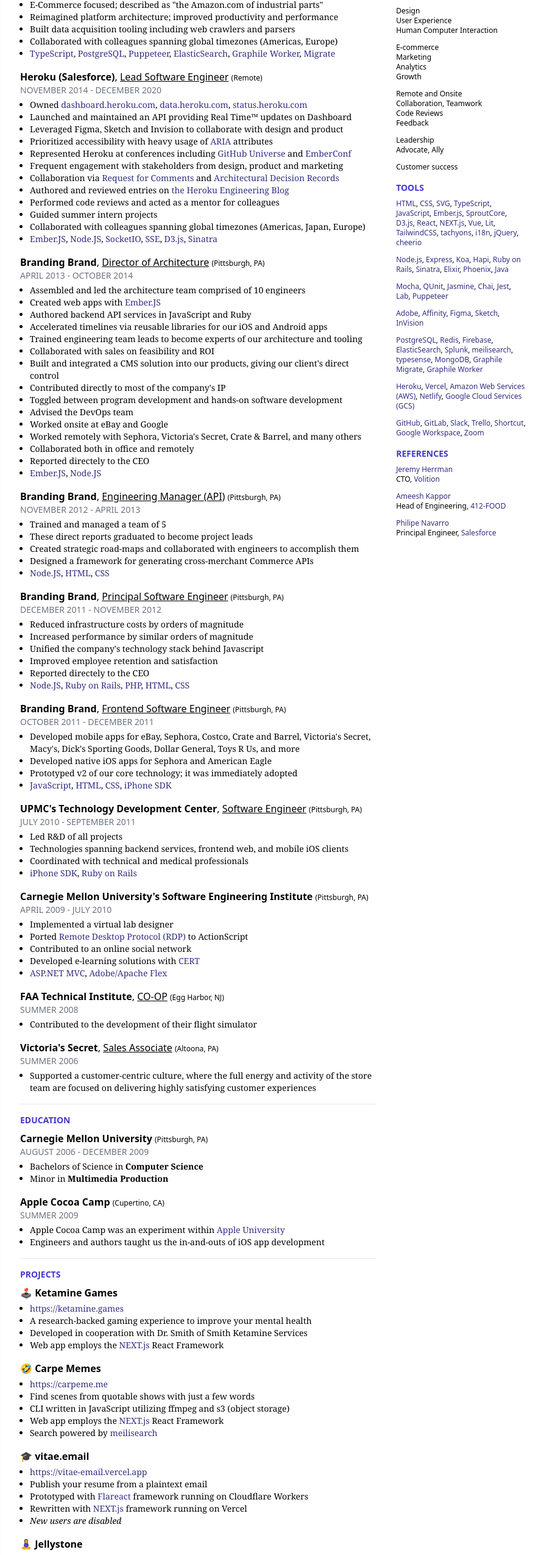
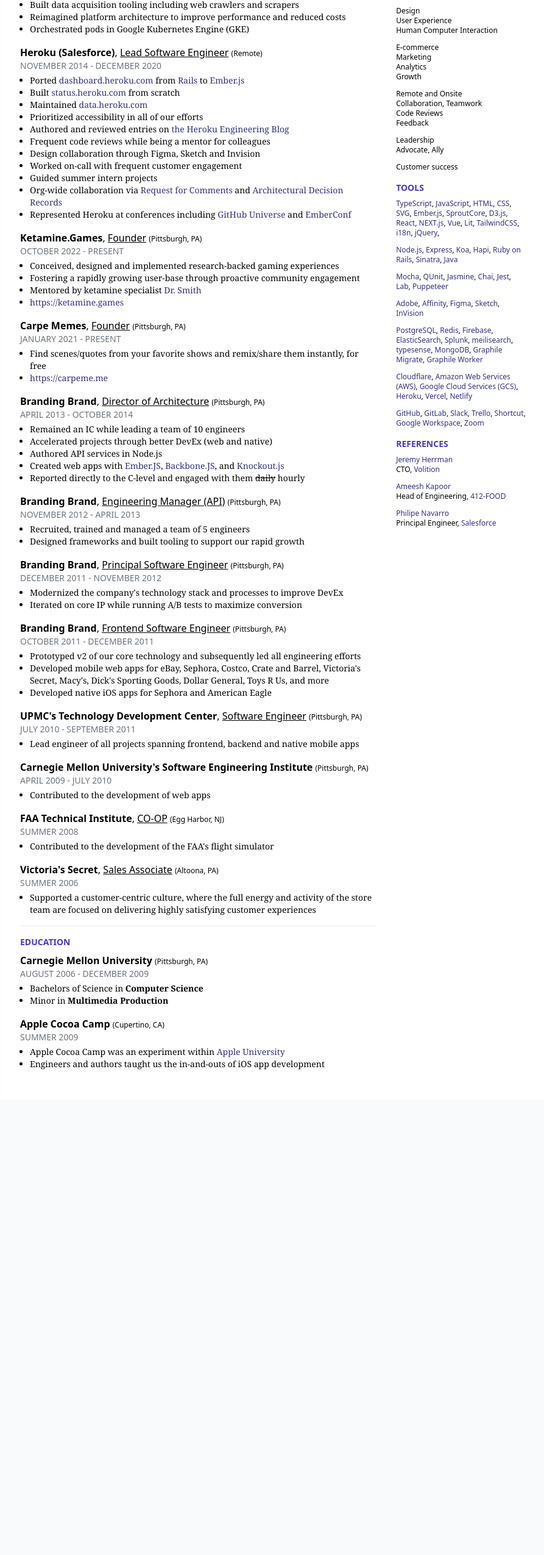
Before and after one commit to jmonster/cv-mail, a Next.js app: page / in a window 1280 px wide. Shown: the part 218-2768 px from the top of the page at 61% size, without its empty margins (191-1084 px from the left). After the commit the page ends 2021 px from the top, so only its background shows below. Built offline with nearby package versions, Linux system fonts and the light colour scheme.

Commit message:
update resume

```diff
--- a/components/opportunity.tsx
+++ b/components/opportunity.tsx
@@ -1,4 +1,5 @@
 import ReactMarkdown from "react-markdown"
+import remarkGfm from "remark-gfm"
 import { Details, Skill, Project } from "../types/resume"
 
 type Sections = {
@@ -58,7 +59,9 @@
                             key={idx}
                             className="text-sm font-serif print:text-xs "
                           >
-                            <ReactMarkdown>{n}</ReactMarkdown>
+                            <ReactMarkdown remarkPlugins={[remarkGfm]}>
+                              {n}
+                            </ReactMarkdown>
                           </li>
                         )
                       })}
--- a/package.json
+++ b/package.json
@@ -10,7 +10,8 @@
     "react": "^18.2.0",
     "react-copy-to-clipboard": "^5.1.0",
     "react-dom": "^18.2.0",
-    "react-markdown": "^8.0.3"
+    "react-markdown": "^8.0.3",
+    "remark-gfm": "^3.0.1"
   },
   "devDependencies": {
     "@types/node": "^18.0.6",
--- a/pages/index.tsx
+++ b/pages/index.tsx
@@ -103,10 +103,10 @@
           {resume.education && (
             <Opportunity title="Education" collection={resume.education} />
           )}
-          <hr />
+          {/* <hr />
           {resume.projects && (
             <Opportunity title="Projects" collection={resume.projects} />
-          )}
+          )} */}
         </div>
 
         {/* right */}
--- a/resume.json
+++ b/resume.json
@@ -35,11 +35,9 @@
       "start": "August 2021",
       "end": "Present",
       "notes": [
-        "E-Commerce focused; described as \"the Amazon.com of industrial parts\"",
-        "Reimagined platform architecture; improved productivity and performance",
-        "Built data acquisition tooling including web crawlers and parsers",
-        "Collaborated with colleagues spanning global timezones (Americas, Europe)",
-        "[TypeScript](https://www.typescriptlang.org), [PostgreSQL](https://www.postgresql.org), [Puppeteer](https://github.com/puppeteer/puppeteer), [ElasticSearch](https://www.elastic.co/what-is/elasticsearch), [Graphile Worker](https://github.com/graphile/worker), [Migrate](https://github.com/graphile/migrate)"
+        "Built data acquisition tooling including web crawlers and scrapers",
+        "Reimagined platform architecture to improve performance and reduced costs",
+        "Orchestrated pods in Google Kubernetes Engine (GKE)"
       ]
     },
     {
@@ -49,18 +47,41 @@
       "start": "November 2014",
       "end": "December 2020",
       "notes": [
-        "Owned [dashboard.heroku.com](https://dashboard.heroku.com), [data.heroku.com](https://data.heroku.com), [status.heroku.com](https://status.heroku.com)",
-        "Launched and maintained an API providing Real Time™ updates on Dashboard",
-        "Leveraged Figma, Sketch and Invision to collaborate with design and product",
-        "Prioritized accessibility with heavy usage of [ARIA](https://developer.mozilla.org/en-US/docs/Web/Accessibility/ARIA) attributes",
-        "Represented Heroku at conferences including [GitHub Universe](https://githubuniverse.com) and [EmberConf](https://emberconf.com)",
-        "Frequent engagement with stakeholders from design, product and marketing",
-        "Collaboration via [Request for Comments](https://en.wikipedia.org/wiki/Request_for_Comments) and [Architectural Decision Records](https://adr.github.io)",
+        "Ported [dashboard.heroku.com](https://dashboard.heroku.com) from [Rails](https://rubyonrails.org) to [Ember.js](https://emberjs.com)",
+        "Built [status.heroku.com](https://status.heroku.com) from scratch",
+        "Maintained [data.heroku.com](https://data.heroku.com)",
+        "Prioritized accessibility in all of our efforts",
         "Authored and reviewed entries on [the Heroku Engineering Blog](https://blog.heroku.com/engineering)",
-        "Performed code reviews and acted as a mentor for colleagues",
+        "Frequent code reviews while being a mentor for colleagues",
+        "Design collaboration through Figma, Sketch and Invision",
+        "Worked on-call with frequent customer engagement",
         "Guided summer intern projects",
-        "Collaborated with colleagues spanning global timezones (Americas, Japan, Europe)",
-        "[Ember.JS](https://emberjs.com), [Node.JS](https://nodejs.org/en/), [SocketIO](https://socket.io), [SSE](https://developer.mozilla.org/en-US/docs/Web/API/Server-sent_events/Using_server-sent_events), [D3.js](https://d3js.org), [Sinatra](http://sinatrarb.com)"
+        "Org-wide collaboration via [Request for Comments](https://en.wikipedia.org/wiki/Request_for_Comments) and [Architectural Decision Records](https://adr.github.io)",
+        "Represented Heroku at conferences including [GitHub Universe](https://githubuniverse.com) and [EmberConf](https://emberconf.com)"
+      ]
+    },
+    {
+      "label": "Ketamine.Games",
+      "location": "Pittsburgh, PA",
+      "role": "Founder",
+      "start": "October 2022",
+      "end": "Present",
+      "notes": [
+        "Conceived, designed and implemented research-backed gaming experiences",
+        "Fostering a rapidly growing user-base through proactive community engagement",
+        "Mentored by ketamine specialist [Dr. Smith](https://smithfamilymd.com)",
+        "[https://ketamine.games](https://ketamine.games)"
+      ]
+    },
+    {
+      "label": "Carpe Memes",
+      "location": "Pittsburgh, PA",
+      "role": "Founder",
+      "start": "January 2021",
+      "end": "Present",
+      "notes": [
+        "Find scenes/quotes from your favorite shows and remix/share them instantly, for free",
+        "[https://carpeme.me](https://carpeme.me)"
       ]
     },
     {
@@ -70,21 +91,11 @@
       "start": "April 2013",
       "end": "October 2014",
       "notes": [
-        "Assembled and led the architecture team comprised of 10 engineers",
-        "Created web apps with [Ember.JS](https://emberjs.com)",
-        "Authored backend API services in JavaScript and Ruby",
-        "Accelerated timelines via reusable libraries for our iOS and Android apps",
-        "Trained engineering team leads to become experts of our architecture and tooling",
-        "Collaborated with sales on feasibility and ROI",
-        "Built and integrated a CMS solution into our products, giving our client's direct control",
-        "Contributed directly to most of the company's IP",
-        "Toggled between program development and hands-on software development",
-        "Advised the DevOps team",
-        "Worked onsite at eBay and Google",
-        "Worked remotely with Sephora, Victoria's Secret, Crate & Barrel, and many others",
-        "Collaborated both in office and remotely",
-        "Reported directely to the CEO",
-        "[Ember.JS](https://emberjs.com), [Node.JS](https://nodejs.org/en/)"
+        "Remained an IC while leading a team of 10 engineers",
+        "Accelerated projects through better DevEx (web and native)",
+        "Authored API services in Node.js",
+        "Created web apps with [Ember.JS](https://emberjs.com), [Backbone.JS](https://backbonejs.org), and [Knockout.js](https://knockoutjs.com)",
+        "Reported directly to the C-level and engaged with them ~daily~ hourly"
       ]
     },
     {
@@ -94,11 +105,8 @@
       "start": "November 2012",
       "end": "April 2013",
       "notes": [
-        "Trained and managed a team of 5",
-        "These direct reports graduated to become project leads",
-        "Created strategic road-maps and collaborated with engineers to accomplish them",
-        "Designed a framework for generating cross-merchant Commerce APIs",
-        "[Node.JS](https://nodejs.org/en/), [HTML](https://developer.mozilla.org/en-US/docs/Web/HTML), [CSS](https://developer.mozilla.org/en-US/docs/Web/CSS)"
+        "Recruited, trained and managed a team of 5 engineers",
+        "Designed frameworks and built tooling to support our rapid growth"
       ]
     },
     {
@@ -108,12 +116,8 @@
       "start": "December 2011",
       "end": "November 2012",
       "notes": [
-        "Reduced infrastructure costs by orders of magnitude",
-        "Increased performance by similar orders of magnitude",
-        "Unified the company's technology stack behind Javascript",
-        "Improved employee retention and satisfaction",
-        "Reported directely to the CEO",
-        "[Node.JS](https://nodejs.org/en/), [Ruby on Rails](https://rubyonrails.org), [PHP](https://www.php.net), [HTML](https://developer.mozilla.org/en-US/docs/Web/HTML), [CSS](https://developer.mozilla.org/en-US/docs/Web/CSS)"
+        "Modernized the company's technology stack and processes to improve DevEx",
+        "Iterated on core IP while running A/B tests to maximize conversion"
       ]
     },
     {
@@ -123,10 +127,9 @@
       "start": "October 2011",
       "end": "December 2011",
       "notes": [
-        "Developed mobile apps for eBay, Sephora, Costco, Crate and Barrel, Victoria's Secret, Macy's, Dick's Sporting Goods, Dollar General, Toys R Us, and more",
-        "Developed native iOS apps for Sephora and American Eagle",
-        "Prototyped v2 of our core technology; it was immediately adopted",
-        "[JavaScript](https://developer.mozilla.org/en-US/docs/Web/JavaScript), [HTML](https://developer.mozilla.org/en-US/docs/Web/HTML), [CSS](https://developer.mozilla.org/en-US/docs/Web/CSS), [iPhone SDK](https://developer.apple.com/ios/)"
+        "Prototyped v2 of our core technology and subsequently led all engineering efforts",
+        "Developed mobile web apps for eBay, Sephora, Costco, Crate and Barrel, Victoria's Secret, Macy's, Dick's Sporting Goods, Dollar General, Toys R Us, and more",
+        "Developed native iOS apps for Sephora and American Eagle"
       ]
     },
     {
@@ -136,10 +139,7 @@
       "start": "July 2010",
       "end": "September 2011",
       "notes": [
-        "Led R&D of all projects",
-        "Technologies spanning backend services, frontend web, and mobile iOS clients",
-        "Coordinated with technical and medical professionals",
-        "[iPhone SDK](https://developer.apple.com/ios/), [Ruby on Rails](https://rubyonrails.org)"
+        "Lead engineer of all projects spanning frontend, backend and native mobile apps"
       ]
     },
     {
@@ -147,20 +147,14 @@
       "location": "Pittsburgh, PA",
       "start": "April 2009",
       "end": "July 2010",
-      "notes": [
-        "Implemented a virtual lab designer",
-        "Ported [Remote Desktop Protocol (RDP)](https://docs.microsoft.com/en-us/troubleshoot/windows-server/remote/understanding-remote-desktop-protocol) to ActionScript",
-        "Contributed to an online social network",
-        "Developed e-learning solutions with [CERT](https://www.sei.cmu.edu/about/divisions/cert/)",
-        "[ASP.NET MVC](https://docs.microsoft.com/en-us/aspnet/mvc/overview/getting-started/introduction/getting-started), [Adobe/Apache Flex](https://flex.apache.org)"
-      ]
+      "notes": ["Contributed to the development of web apps"]
     },
     {
       "label": "FAA Technical Institute",
       "location": "Egg Harbor, NJ",
       "role": "CO-OP",
       "start": "Summer 2008",
-      "notes": ["Contributed to the development of their flight simulator"]
+      "notes": ["Contributed to the development of the FAA's flight simulator"]
     },
     {
       "label": "Victoria's Secret",
@@ -187,12 +181,12 @@
   "tools": [
     {
       "notes": [
-        "[HTML](https://developer.mozilla.org/en-US/docs/Web/HTML),\n[CSS](https://developer.mozilla.org/en-US/docs/Web/HTML/Applying_color),\n[SVG](https://developer.mozilla.org/en-US/docs/Web/SVG),\n[TypeScript](https://www.typescriptlang.org),\n[JavaScript](https://developer.mozilla.org/en-US/docs/Web/JavaScript),\n[Ember.js](https://emberjs.com),\n[SproutCore](https://sproutcore.com),\n[D3.js](https://d3js.org),\n[React](https://reactjs.org),\n[NEXT.js](https://nextjs.org),\n[Vue](https://vuejs.org),\n[Lit](https://lit.dev),\n[TailwindCSS](http://tailwindcss.com),\n[tachyons](https://tachyons.io),\n[i18n](https://en.wikipedia.org/wiki/Internationalization_and_localization),\n[jQuery](https://github.com/jquery/jquery),\n[cheerio](https://www.npmjs.com/package/cheerio)\n",
-        "[Node.js](https://nodejs.org/en/),\n[Express](https://expressjs.com),\n[Koa](https://koajs.com),\n[Hapi](https://hapi.dev),\n[Ruby on Rails](https://rubyonrails.org),\n[Sinatra](http://sinatrarb.com),\n[Elixir](https://elixir-lang.org),\n[Phoenix](https://www.phoenixframework.org),\n[Java](https://en.wikipedia.org/wiki/Java_(programming_language))\n",
+        "[TypeScript](https://www.typescriptlang.org),\n[JavaScript](https://developer.mozilla.org/en-US/docs/Web/JavaScript),\n[HTML](https://developer.mozilla.org/en-US/docs/Web/HTML),\n[CSS](https://developer.mozilla.org/en-US/docs/Web/HTML/Applying_color),\n[SVG](https://developer.mozilla.org/en-US/docs/Web/SVG),\n[Ember.js](https://emberjs.com),\n[SproutCore](https://sproutcore.com),\n[D3.js](https://d3js.org),\n[React](https://reactjs.org),\n[NEXT.js](https://nextjs.org),\n[Vue](https://vuejs.org),\n[Lit](https://lit.dev),\n[TailwindCSS](http://tailwindcss.com),\n[i18n](https://en.wikipedia.org/wiki/Internationalization_and_localization),\n[jQuery](https://github.com/jquery/jquery),\n",
+        "[Node.js](https://nodejs.org/en/),\n[Express](https://expressjs.com),\n[Koa](https://koajs.com),\n[Hapi](https://hapi.dev),\n[Ruby on Rails](https://rubyonrails.org),\n[Sinatra](http://sinatrarb.com),\n[Java](https://en.wikipedia.org/wiki/Java_(programming_language))\n",
         "[Mocha](https://mochajs.org), [QUnit](https://qunitjs.com), [Jasmine](https://jasmine.github.io), [Chai](https://www.chaijs.com), [Jest](https://jestjs.io), [Lab](https://hapi.dev/module/lab/), [Puppeteer](https://developers.google.com/web/tools/puppeteer)\n",
         "[Adobe](http://adobe.com),\n[Affinity](http://affinity.serif.com),\n[Figma](https://www.figma.com/),\n[Sketch](https://www.sketch.com),\n[InVision](https://www.invisionapp.com)\n",
         "[PostgreSQL](https://www.postgresql.org),\n[Redis](http://redis.io),\n[Firebase](https://firebase.google.com),\n[ElasticSearch](https://www.elastic.co),\n[Splunk](https://www.splunk.com),\n[meilisearch](https://www.meilisearch.com),\n[typesense](https://typesense.org),\n[MongoDB](https://www.mongodb.com),\n[Graphile Migrate](https://github.com/graphile/migrate),\n[Graphile Worker](https://github.com/graphile/worker)\n",
-        "[Heroku](https://www.heroku.com),\n[Vercel](https://vercel.com),\n[Amazon Web Services (AWS)](https://aws.amazon.com),\n[Netlify](http://netlify.com),\n[Google Cloud Services (GCS)](https://cloud.google.com)\n",
+        "[Cloudflare](https://www.cloudflare.com),\n[Amazon Web Services (AWS)](https://aws.amazon.com),\n[Google Cloud Services (GCS)](https://cloud.google.com),\n[Heroku](https://www.heroku.com),\n[Vercel](https://vercel.com),\n[Netlify](http://netlify.com)\n",
         "[GitHub](https://github.com),\n[GitLab](https://about.gitlab.com),\n[Slack](https://slack.com),\n[Trello](https://trello.com),\n[Shortcut](http://shortcut.com),\n[Google Workspace](https://workspace.google.com),\n[Zoom](https://zoom.us) \n"
       ]
     }
@@ -201,64 +195,8 @@
     {
       "notes": [
         "[Jeremy Herrman](https://www.linkedin.com/in/jherrm/)\n\nCTO, [Volition](https://govolition.com)\n",
-        "[Ameesh Kappor](https://www.linkedin.com/in/ameeshkapoor/)\n\nHead of Engineering, [412-FOOD](https://412foodrescue.org/about-us/)\n",
+        "[Ameesh Kapoor](https://www.linkedin.com/in/ameeshkapoor/)\n\nHead of Engineering, [412-FOOD](https://412foodrescue.org/about-us/)\n",
         "[Philipe Navarro](https://www.linkedin.com/in/philipe-navarro-1646a552/)\n\nPrincipal Engineer, [Salesforce](https://www.salesforce.com)\n"
-      ]
-    }
-  ],
-  "projects": [
-    {
-      "label": "🕹️ Ketamine Games",
-      "notes": [
-        "[https://ketamine.games](https://ketamine.games)",
-        "A research-backed gaming experience to improve your mental health",
-        "Developed in cooperation with Dr. Smith of Smith Ketamine Services",
-        "Web app employs the [NEXT.js](https://nextjs.org) React Framework"
-      ]
-    },
-    {
-      "label": "🤣 Carpe Memes",
-      "notes": [
-        "[https://carpeme.me](https://carpeme.me)",
-        "Find scenes from quotable shows with just a few words",
-        "CLI written in JavaScript utilizing ffmpeg and s3 (object storage)",
-        "Web app employs the [NEXT.js](https://nextjs.org) React Framework",
-        "Search powered by [meilisearch](https://www.meilisearch.com)"
-      ]
-    },
-    {
-      "label": "🎓 vitae.email",
-      "notes": [
-        "[https://vitae-email.vercel.app](https://vitae-email.vercel.app)",
-        "Publish your resume from a plaintext email",
-        "Prototyped with [Flareact](https://flareact.com) framework running on Cloudflare Workers",
-        "Rewritten with [NEXT.js](https://nextjs.org) framework running on Vercel",
-        "_New users are disabled_"
-      ]
-    },
-    {
-      "label": "🧘‍♀️ Jellystone",
-      "notes": [
-        "A [WebRTC-based](https://developer.mozilla.org/en-US/docs/Web/API/WebRTC_API) product that enables peer-to-peer video calls without relying on any external products or services. This makes it simpler, cheaper, faster and more secure",
-        "This project was motivated by the need of small businesses to stay operational despite COVID lockdowns. I sough to eliminate the friction related to coordinating video calls via Google Meet/Zoom with unsavvy clients",
-        "Target/initial customers were yoga instructors",
-        "_This project was discontinued due to untenable [WebRTC](https://developer.mozilla.org/en-US/docs/Web/API/WebRTC_API) support in Safari_"
-      ]
-    },
-    {
-      "label": "🛍 Dealzilla",
-      "notes": [
-        "It's like Google Shopping, but Google Shopping didn't exist at the time 😅",
-        "Provided the user with a rich and beautiful experience across many merchants",
-        "Employed web crawling and scraping techniques",
-        "_This project has been discontinued_"
-      ]
-    },
-    {
-      "label": "💥 Chogger",
-      "notes": [
-        "Chogger let you create and share web comics online",
-        "We were an AlphaLab portfolio company"
       ]
     }
   ]
```
Also changed, not shown: 1 other file (tests, documents, lock files or other folders).
